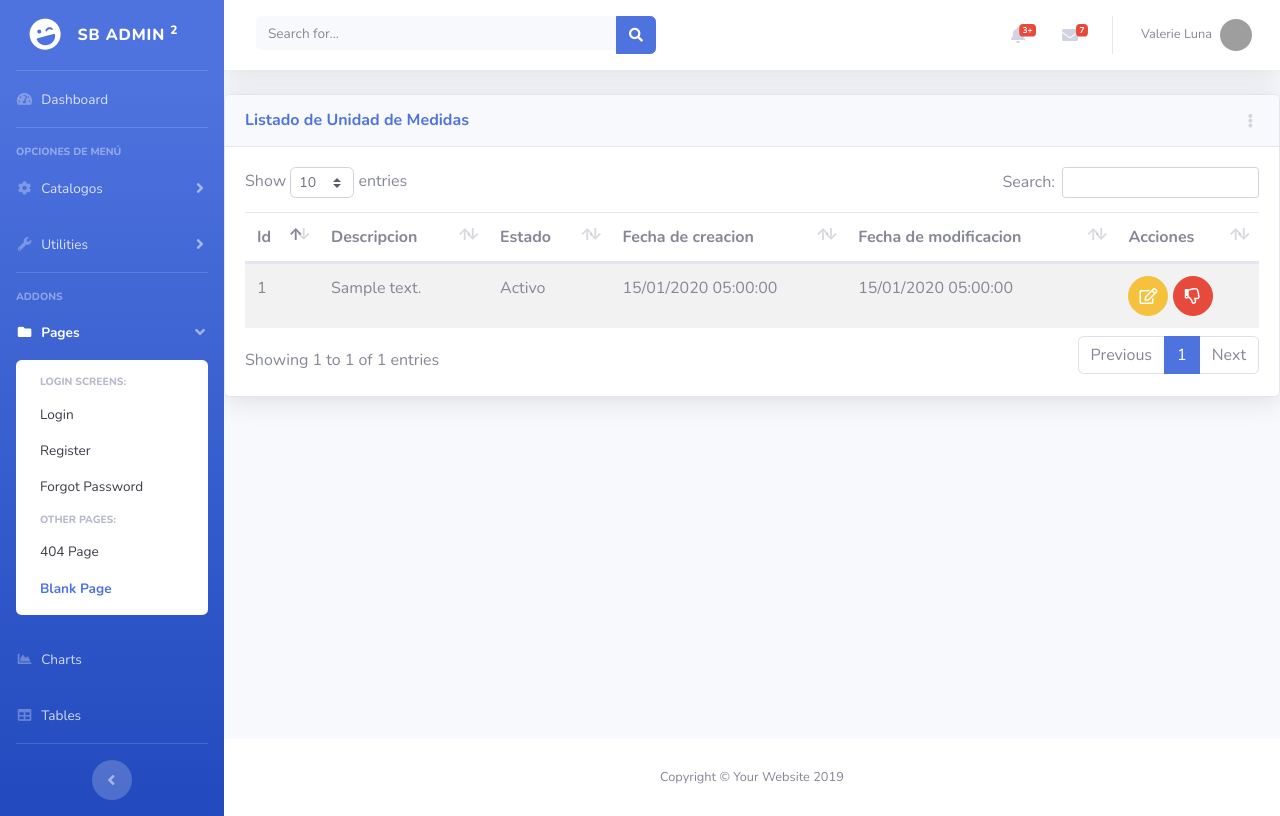
After one commit to jhomba14/sis_fact_y_venta, a Django app: page /inv/um/ in a window 1280 px wide. The commit adds this page. Run offline with Django 3.2, Linux system fonts and the light colour scheme; a user stored in the database is signed in; tables that the repository leaves empty hold one stand-in row (values such as "Sample post"); some libraries are stand-ins or nearby versions; grey boxes are pictures that could not be loaded.

Commit message:
Version con Unidad de Medida completa

```diff
--- a/app/inv/models.py
+++ b/app/inv/models.py
@@ -56,3 +56,22 @@ class Marca(ClaseModelo):
 
     class Meta:
         verbose_name_plural = "Marca"
+
+
+
+class UnidadMedida(ClaseModelo):
+    descripcion = models.CharField(
+        max_length = 100,
+        help_text = 'Descripcion de la unidad de medida',
+        unique = True
+    )
+
+    def __str__(self):
+        return '{}'.format(self.descripcion)
+
+    def save(self):
+        self.descripcion = self.descripcion.upper()
+        super(UnidadMedida, self).save()
+
+    class Meta:
+        verbose_name_plural = "Unidades de Medida"
--- /dev/null
+++ b/app/inv/templates/inv/um_list.html
@@ -0,0 +1,58 @@
+{% extends 'app/base.html' %} {% block page_content %}
+<div class="card shadow mb-4">
+    <!-- Card Header - Dropdown -->
+    <div class="card-header py-3 d-flex flex-row align-items-center justify-content-between">
+        <h6 class="m-0 font-weight-bold text-primary">Listado de Unidad de Medidas</h6>
+        <div class="dropdown no-arrow">
+            <a class="dropdown-toggle" href="#" role="button" id="dropdownMenuLink" data-toggle="dropdown" aria-haspopup="true" aria-expanded="false">
+                <i class="fas fa-ellipsis-v fa-sm fa-fw text-gray-400"></i>
+            </a>
+            <div class="dropdown-menu dropdown-menu-right shadow animated--fade-in" aria-labelledby="dropdownMenuLink">
+                <div class="dropdown-header">Acciones:</div>
+                <a class="dropdown-item" href="{% url 'inv:um_new' %}"><i class="far fa-calendar-plus"></i> Nuevo</a>
+                <a class="dropdown-item" href="#">Another action</a>
+                <div class="dropdown-divider"></div>
+                <a class="dropdown-item" href="#">Something else here</a>
+            </div>
+        </div>
+    </div>
+    <!-- Card Body -->
+    <div class="card-body">
+        {% if not obj %}
+        <div class="alert alert-info">No hay Unida de Medida</div>
+        {% else %}
+        <table class="table table-striped table-hover">
+            <thead>
+                <th>Id</th>
+                <th>Descripcion</th>
+                <th>Estado</th>
+                <th>Fecha de creacion</th>
+                <th>Fecha de modificacion</th>
+                <th class="all">Acciones</th>
+            </thead>
+            <tbody>
+                {% for item in obj %}
+                <tr>
+                    <td>{{ item.id }}</td>
+                    <td>{{ item.descripcion }}</td>
+                    <td>{{ item.estado|yesno:"Activo,Inactivo" }}</td>
+                    <td>{{ item.fecha_creacion|date:"d/m/Y H:i:s" }}</td>
+                    <td>{{ item.fecha_modificacion|date:"d/m/Y H:i:s" }}</td>
+                    <td>
+                        <a href="{% url 'inv:um_edit' item.id %}" class="btn btn-warning btn-circle" role="button"><i class="far fa-edit"></i></a>
+                        <a href="{% url 'inv:um_inactivar' item.id %}" class="btn btn-danger btn-circle" role="button"><i class="far fa-thumbs-down"></i></a>
+                    </td>
+                </tr>
+                {% endfor %}
+            </tbody>
+        </table>
+        {% endif %}
+    </div>
+</div>
+{% endblock page_content %} {% block js_page %}
+<script>
+    $(document).ready(function() {
+        $('.table').DataTable();
+    });
+</script>
+{% endblock js_page %}
--- a/app/inv/urls.py
+++ b/app/inv/urls.py
@@ -2,7 +2,8 @@ from django.urls import path
 
 from .views import CategoriaView, CategoriaNew, CategoriaEdit, CategoriaDel, \
     SubCategoriaView, SubCategoriaNew, SubCategoriaEdit, SubCategoriaDel, \
-        MarcaView, MarcaNew, MarcaEdit, marca_inactivar
+        MarcaView, MarcaNew, MarcaEdit, marca_inactivar, \
+            UnidadMedidaView, UnidadMedidaNew, UnidadMedidaEdit, unidad_medida_inactivar
 
 urlpatterns = [
     # Rutas de Categoria
@@ -22,4 +23,10 @@ urlpatterns = [
     path('marca/new', MarcaNew.as_view(), name='marca_new'),
     path('marca/edit/<int:pk>', MarcaEdit.as_view(), name='marca_edit'),
     path('marca/inactivar/<int:id>', marca_inactivar, name='marca_inactivar'),
+
+    # Rutas de Unidad de Medida
+    path('um/', UnidadMedidaView.as_view(), name='um_list'),
+    path('um/new', UnidadMedidaNew.as_view(), name='um_new'),
+    path('um/edit/<int:pk>', UnidadMedidaEdit.as_view(), name='um_edit'),
+    path('um/inactivar/<int:id>', unidad_medida_inactivar, name='um_inactivar'),
 ]
--- a/app/inv/views.py
+++ b/app/inv/views.py
@@ -4,8 +4,8 @@ from django.urls import reverse_lazy
 
 from django.contrib.auth.mixins import LoginRequiredMixin
 
-from .models import Categoria, Subcategoria, Marca
-from .forms import CategoriaForm, SubCategoriaForm, MarcaForm
+from .models import Categoria, Subcategoria, Marca, UnidadMedida
+from .forms import CategoriaForm, SubCategoriaForm, MarcaForm, UnidadMedidaForm
 
 
 # Categoria.
@@ -140,3 +140,56 @@ def marca_inactivar(request, id):
         return redirect('inv:marca_list')
 
     return render(request, template_name, contexto)
+
+
+#Unida de medida
+class UnidadMedidaView(LoginRequiredMixin, generic.ListView):
+    model = UnidadMedida
+    template_name= "inv/um_list.html"
+    context_object_name = "obj"
+    login_url = 'bases:login'
+
+
+class UnidadMedidaNew(LoginRequiredMixin, generic.CreateView):
+    model = UnidadMedida
+    template_name = "inv/um_form.html"
+    context_object_name = "obj"
+    success_url = reverse_lazy('inv:um_list')
+    form_class = UnidadMedidaForm
+    login_url = 'bases:login'
+
+    def form_valid(self, form):
+        form.instance.usuario_creador = self.request.user
+        return super().form_valid(form)
+
+
+class UnidadMedidaEdit(LoginRequiredMixin, generic.UpdateView):
+    model = UnidadMedida
+    template_name = "inv/um_form.html"
+    context_object_name = "obj"
+    success_url = reverse_lazy('inv:um_list')
+    form_class = UnidadMedidaForm
+    login_url = 'bases:login'
+
+    def form_valid(self, form):
+        form.instance.usuario_creador = self.request.user
+        return super().form_valid(form)
+
+
+def unidad_medida_inactivar(request, id):
+    unidad_medida = UnidadMedida.objects.filter(pk=id).first()
+    contexto = {}
+    template_name = "inv/catalogos_del.html"
+
+    if not unidad_medida:
+        return redirect('inv:um_list')
+
+    if request.method == 'GET':
+        contexto = {'obj':unidad_medida}
+
+    if request.method == 'POST':
+        unidad_medida.estado = False
+        unidad_medida.save()
+        return redirect('inv:um_list')
+
+    return render(request, template_name, contexto)
--- a/app/templates/app/base.html
+++ b/app/templates/app/base.html
@@ -70,6 +70,7 @@
                         <a class="collapse-item" href="{% url 'inv:categoria_list' %}">Categorias</a>
                         <a class="collapse-item" href="{% url 'inv:subcategoria_list' %}">Sub Categorias</a>
                         <a class="collapse-item" href="{% url 'inv:marca_list' %}">Marcas</a>
+                        <a class="collapse-item" href="{% url 'inv:um_list' %}">UM</a>
                     </div>
                 </div>
             </li>
```
Also changed, not shown: app/inv/forms.py (+17 -1 lines), app/inv/templates/inv/um_form.html (added, +47 -0 lines), app/inv/migrations/0004_unidadmedida.py (added).
